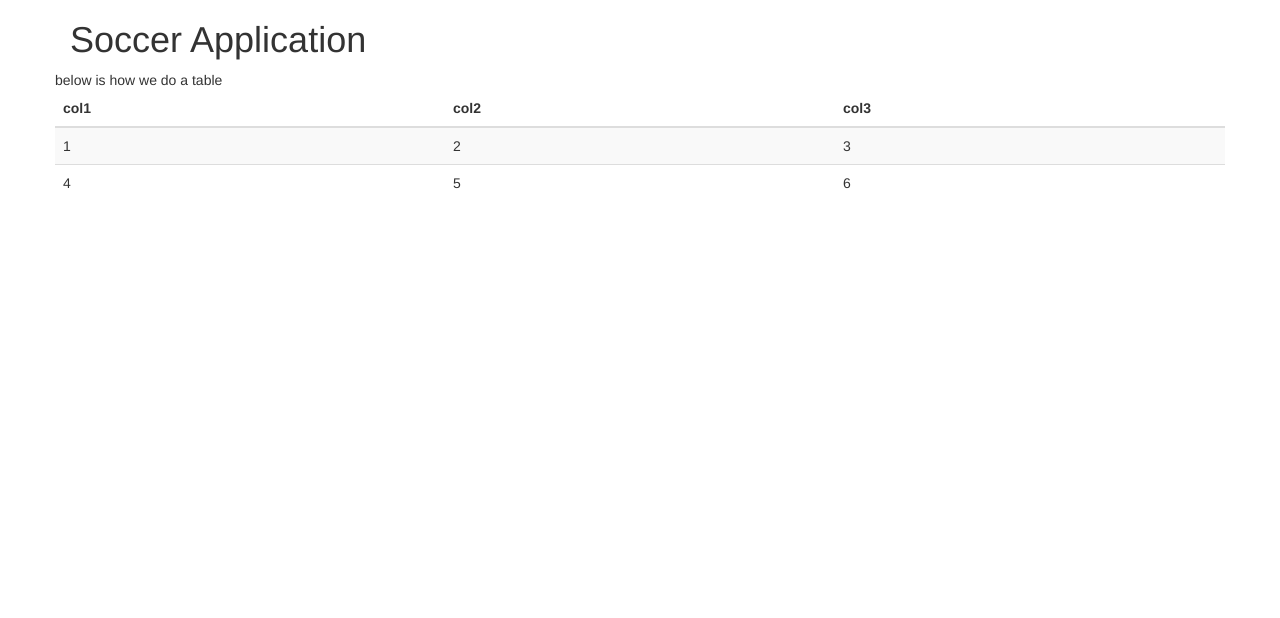
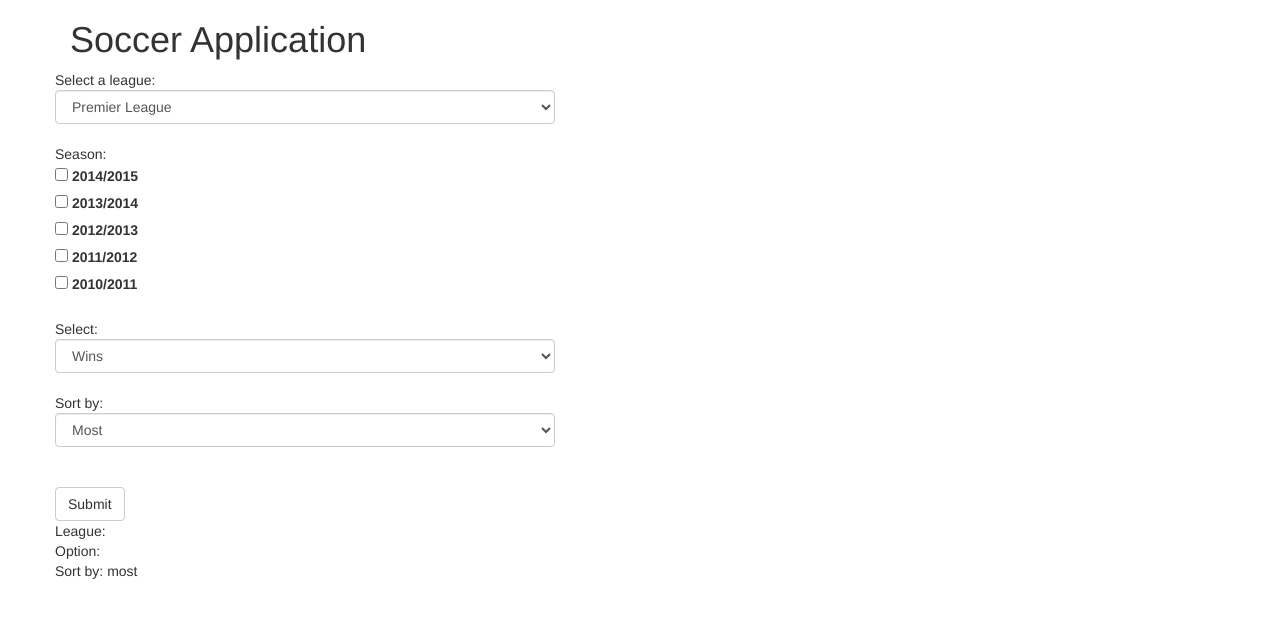
Before and after one commit to NateMoeller/soccerProject, a PHP site: page / in a window 1280 px wide. Shown: the top 618 px of the page. Run offline with PHP 8.4, Linux system fonts and the light colour scheme; some libraries are stand-ins or nearby versions.

Commit message:
modified index page

```diff
--- a/index.php
+++ b/index.php
@@ -1,17 +1,67 @@
+<?php
+$leagues = ['Premier League', 'Bundesliga 1', 'La Liga', 'Serie A', 'Le Championnat'];
+$options = ['Wins', 'Loses', 'Draws', 'Goals', 'Shots', 'Shots on Target', 'Yellow cards', 'Red Cards', 'Fouls'];
+
+$selLeague = isset($_POST['league']) ? $_POST['league'] : '';
+$selOption = isset($_POST['option']) ? $_POST['option'] : '';
+$selSort = isset($_POST['sort']) ? $_POST['sort'] : 'most';
+?>
 <!DOCTYPE html>
 <html lang="en">
 <head>
 <title>Soccer Application</title>
 <script src="//maxcdn.bootstrapcdn.com/bootstrap/3.2.0/js/bootstrap.min.js"></script>
 <link rel='stylesheet' type='text/css' href='//maxcdn.bootstrapcdn.com/bootstrap/3.2.0/css/bootstrap.min.css'>
+<script type=\"text/javascript\" src=\"js/jquery-1.10.2.js\"></script>
 </head>
 <body>
 <div class="container">
 	<h1>Soccer Application</h1>
 	<div class="row">
-		below is how we do a table
+		<?php
+		//echo out our form
+		echo "<form action=\"index.php\" method=\"POST\">";
+		echo "Select a league: ";
+		echo "<select id=\"league\" name=\"league\" class=\"form-control\" style=\"width: 500px;\">";
+		foreach($leagues as $league){
+			echo "<option value='$league'>$league</option>";
+		}
+		echo "</select>";
+
+
+		echo "<br/>Season:<br/>";
+		echo "<label><input type=\"checkbox\" value=\"\"> 2014/2015 </label><br/>";
+		echo "<label><input type=\"checkbox\" value=\"\"> 2013/2014 </label><br/>";
+		echo "<label><input type=\"checkbox\" value=\"\"> 2012/2013 </label><br/>";
+		echo "<label><input type=\"checkbox\" value=\"\"> 2011/2012 </label><br/>";
+		echo "<label><input type=\"checkbox\" value=\"\"> 2010/2011 </label><br/>";
+
+		echo "<br/>Select:";
+		echo "<select id=\"option\" name=\"option\" class=\"form-control\" style=\"width: 500px;\">";
+		foreach($options as $option){
+			echo "<option value='$option'>$option</option>";
+		}
+		echo "</select>";
+
+		echo "<br/>Sort by:";
+		echo "<select id=\"sort\" name=\"sort\" class=\"form-control\" style=\"width: 500px;\">";
+		echo "<option value='most'>Most</option>";
+		echo "<option value='least'>Least</option>";
+		echo "</select>";
+		echo "<br/><br/>";
+
+
+		echo "<button type=\"submit\" class=\"btn btn-default\">Submit</button>";
+		echo "</form>";
+		?>
 	</div>
 	<div class="row">
+		<?php
+			echo "League: " . $selLeague . "<br/>";
+			echo "Option: " . $selOption . "<br/>";
+			echo "Sort by: " . $selSort . "<br/>";
+		?>
+		<!--
 		<table class="table table-striped">
 			<thead>
 				<th>col1</th>
@@ -31,6 +81,7 @@
 				</tr>
 			</tbody>
 		</table>
+		-->
 	</div>
 </div>
 </body>
```
